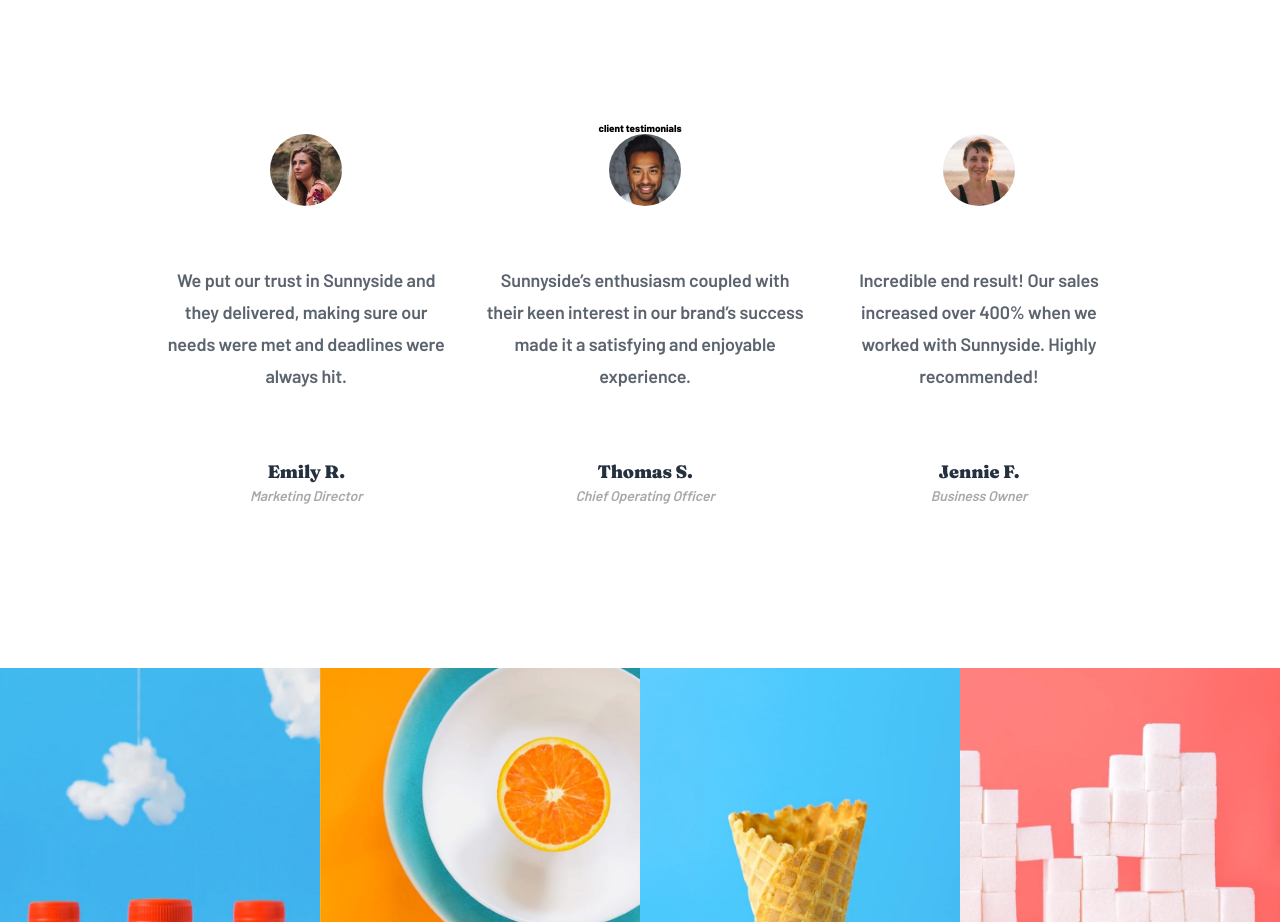
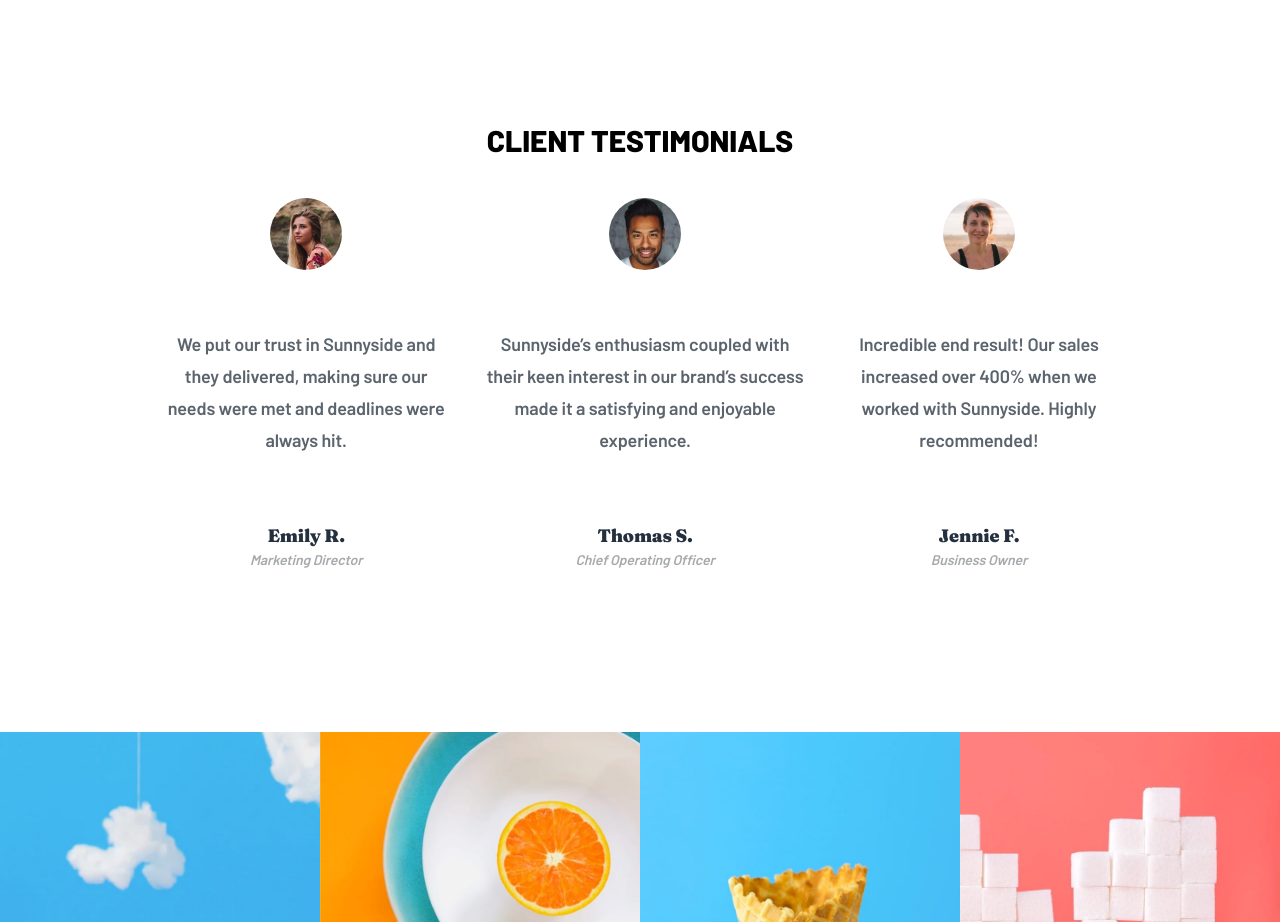
Before and after one commit to SemihBk/sunnyside-agency, a plain HTML site: page index.html in a window 1280 px wide. Shown: the part 2440-3362 px from the top of the page. Drawn offline with nearby package versions, Linux system fonts and the light colour scheme; files that its build step writes are made by us from their sources.

Commit message:
Update style.scss

```diff
--- a/src/scss/style.scss
+++ b/src/scss/style.scss
@@ -437,6 +437,12 @@ body {
     flex-direction: column;
     align-items: center;
 
+    .testimonials-title {
+      font-size: 3rem;
+      margin-bottom: 4rem;
+      text-transform: uppercase;
+    }
+
     @include st {
       padding: 10rem;
     }
```
